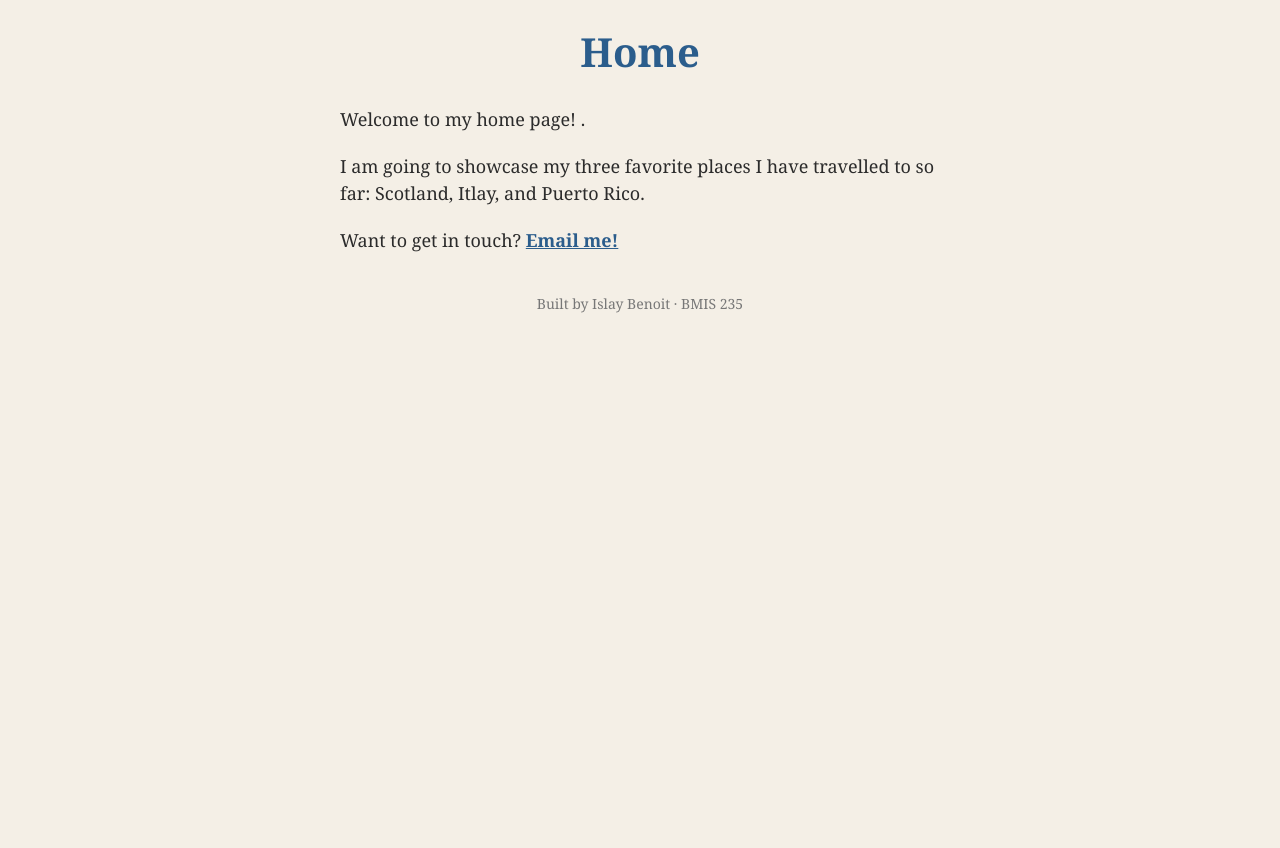
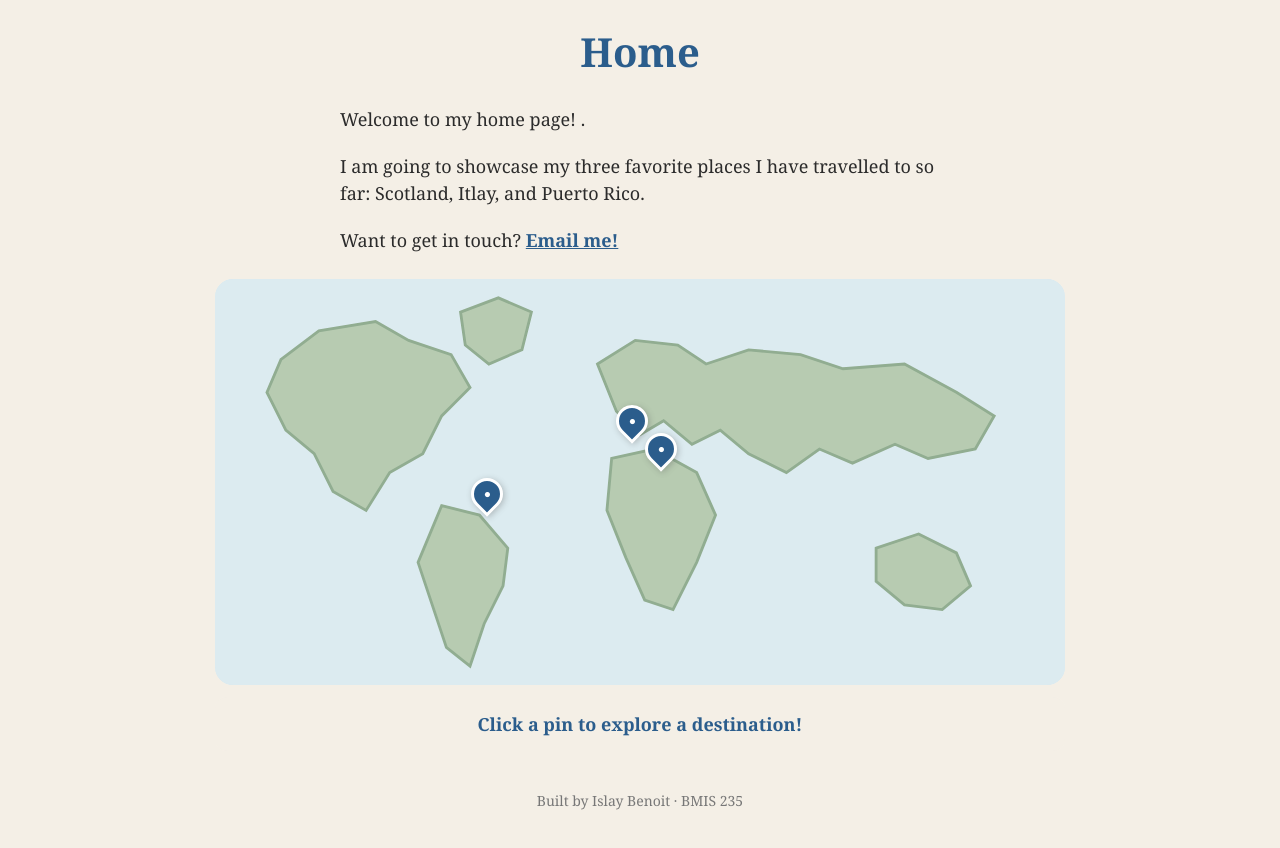
Before and after one commit to islaybenoit10/bmis235-html-3, a plain HTML site: page index.html in a window 1280 px wide. Shown: the part 102-950 px from the top of the page. Before the commit the page ends 800 px from the top, so only its background shows below. Drawn offline with Linux system fonts and the light colour scheme.

Commit message:
Implement interactive world map with destination pins
Added an interactive world map with destination pins for Scotland, Italy, and Puerto Rico, including styles and JavaScript functionality.

```diff
--- a/index.html
+++ b/index.html
@@ -38,7 +38,125 @@
      This box is empty on purpose. In Part 7 you paste an interactive
      graphic BETWEEN the opening <div> and the closing </div> below.
      ===================================================================== -->
-<div class="showcase"></div>
+
+<!-- HTML: Interactive world map with three destination pins -->
+<div class="showcase">
+  <div class="showcase-map">
+    <svg viewBox="0 0 900 430" role="img" aria-label="Illustrated world map showing Scotland, Italy, and Puerto Rico">
+      <rect width="900" height="430" rx="18" fill="#dcebf0"/>
+
+      <!-- Simplified illustrated continents -->
+      <g fill="#b7cbb1" stroke="#91ad91" stroke-width="3">
+        <!-- North America -->
+        <path d="M70 85 L110 55 L170 45 L205 65 L250 80 L270 115 L240 145 L220 185 L185 205 L160 245 L125 225 L105 185 L75 160 L55 120 Z"/>
+        <!-- South America -->
+        <path d="M240 240 L280 250 L310 285 L305 325 L285 365 L270 410 L245 390 L230 345 L215 300 Z"/>
+        <!-- Europe and Asia -->
+        <path d="M405 90 L445 65 L490 70 L520 90 L565 75 L620 80 L665 95 L730 90 L785 120 L825 145 L805 180 L755 190 L720 175 L675 195 L640 180 L605 205 L565 185 L535 160 L505 175 L475 150 L450 165 L425 140 Z"/>
+        <!-- Africa -->
+        <path d="M420 190 L465 180 L510 205 L530 250 L510 300 L485 350 L455 340 L435 295 L415 245 Z"/>
+        <!-- Australia -->
+        <path d="M700 285 L745 270 L785 290 L800 325 L770 350 L730 345 L700 320 Z"/>
+        <!-- Greenland -->
+        <path d="M260 35 L300 20 L335 35 L325 75 L290 90 L265 70 Z"/>
+      </g>
+    </svg>
+
+    <!-- Scotland pin -->
+    <button class="showcase-pin showcase-scotland" data-place="Scotland" aria-label="Scotland">●</button>
+
+    <!-- Italy pin -->
+    <button class="showcase-pin showcase-italy" data-place="Italy" aria-label="Italy">●</button>
+
+    <!-- Puerto Rico pin -->
+    <button class="showcase-pin showcase-pr" data-place="Puerto Rico" aria-label="Puerto Rico">●</button>
+  </div>
+
+  <div class="showcase-result" aria-live="polite">
+    Click a pin to explore a destination!
+  </div>
+</div>
+
+<style>
+/* CSS: Styles only the interactive map */
+.showcase {
+  width: 100%;
+  max-width: 850px;
+  margin: 25px auto;
+  font-family: Georgia, serif;
+}
+
+.showcase-map {
+  position: relative;
+  width: 100%;
+  border-radius: 18px;
+  overflow: hidden;
+  background: #dcebf0;
+}
+
+.showcase-map svg {
+  display: block;
+  width: 100%;
+  height: auto;
+}
+
+.showcase-pin {
+  position: absolute;
+  width: 32px;
+  height: 32px;
+  border: 3px solid white;
+  border-radius: 50% 50% 50% 0;
+  background: #2b5d8c;
+  color: white;
+  font-size: 12px;
+  cursor: pointer;
+  transform: translate(-50%, -100%) rotate(-45deg);
+  box-shadow: 0 2px 6px #5555;
+}
+
+.showcase-pin:hover {
+  background: #d49b42;
+  transform: translate(-50%, -100%) rotate(-45deg) scale(1.15);
+}
+
+.showcase-scotland {
+  left: 49%;
+  top: 39%;
+}
+
+.showcase-italy {
+  left: 52.5%;
+  top: 46%;
+}
+
+.showcase-pr {
+  left: 32%;
+  top: 57%;
+}
+
+.showcase-result {
+  margin-top: 12px;
+  padding: 15px;
+  border-radius: 12px;
+  background: #f4efe6;
+  color: #2b5d8c;
+  text-align: center;
+  font-size: 18px;
+  font-weight: bold;
+  min-height: 24px;
+}
+</style>
+
+<script>
+// JavaScript: Displays the selected destination when a pin is clicked
+document.querySelectorAll(".showcase .showcase-pin").forEach(function(pin) {
+  pin.addEventListener("click", function() {
+    document.querySelector(".showcase .showcase-result").textContent =
+      "✈ " + pin.dataset.place;
+  });
+});
+</script>
+
 
 <!-- Footer: fill in your name -->
 <footer>Built by Islay Benoit &middot; BMIS 235</footer>
```
